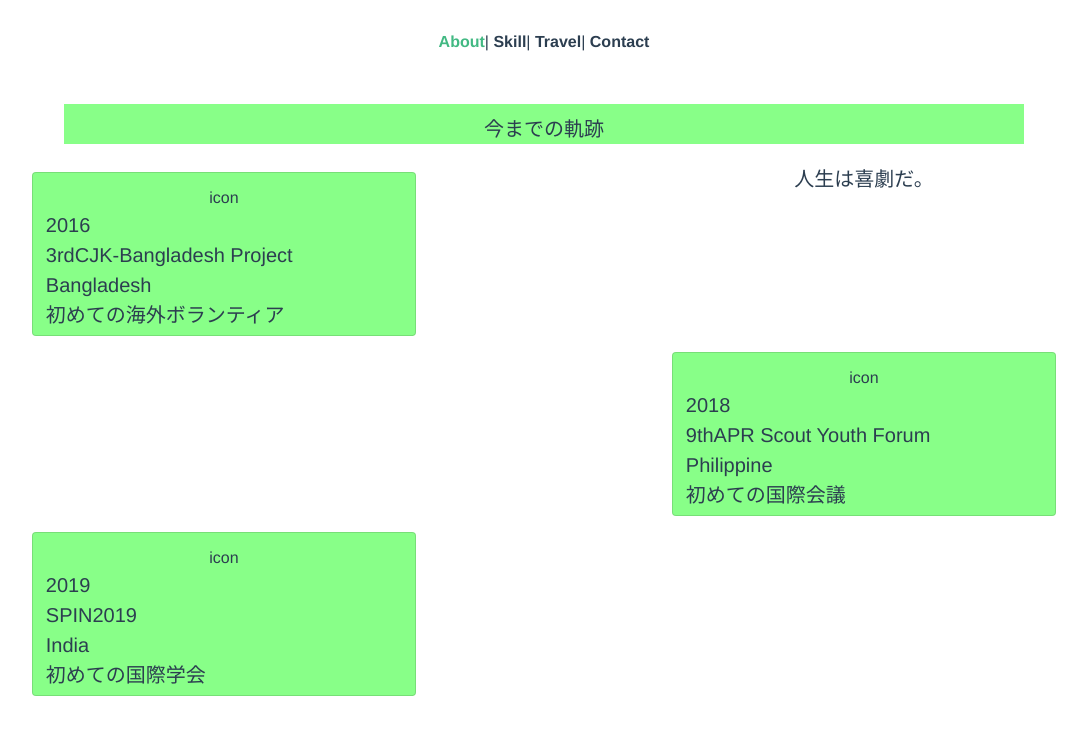
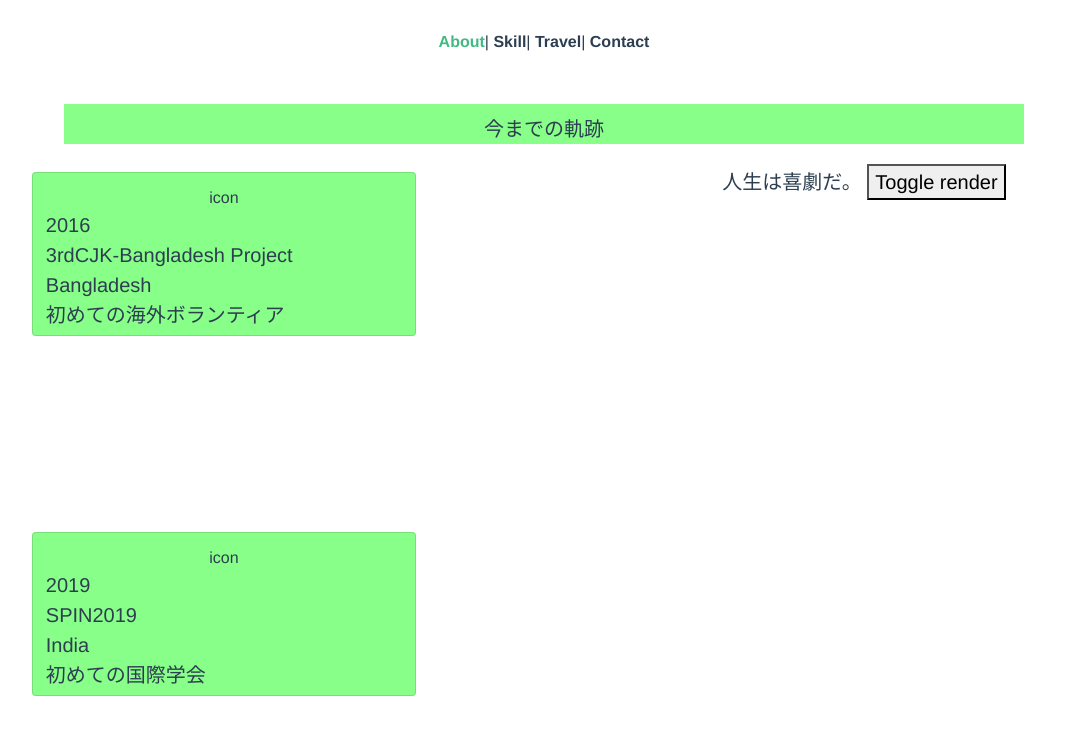
Before and after one commit to Senple/semple_portfolio_by_vue, a Vue app: page / in a window 1280 px wide. Shown: the top 734 px of the page, without its empty margins (96-1183 px from the left). Built offline with nearby package versions, Linux system fonts and the light colour scheme; a web font is replaced by a local one.

Commit message:
toggleでのフワッと表示、非表示

```diff
--- a/src/views/About.vue
+++ b/src/views/About.vue
@@ -12,8 +12,13 @@
           <br />初めての海外ボランティア
         </p>
       </div>
-      <p>人生は喜劇だ。</p>
-      <div id="card2" class="scout card">
+      <p>
+        人生は喜劇だ。
+        <button @click="show = !show">Toggle render</button>
+      </p>
+
+      <transition name="fade">
+        <div id="card2" class="scout card" v-if="show">
           <!-- <p class="card-left">2018</p> -->
           <span class="icon">icon</span>
           <p class="card-left card-text">
@@ -23,7 +28,8 @@
             <br />初めての国際会議
           </p>
         </div>
-
+      </transition>
+      <transition name="fade">
         <div id="card3" class="card">
           <span class="icon">icon</span>
           <p class="card-left card-text">
@@ -33,6 +39,7 @@
             <br />初めての国際学会
           </p>
         </div>
+      </transition>
 
       <div id="card4"></div>
 
@@ -58,6 +65,7 @@ export default {
   data: function() {
     return {
       loading: true,
+      show: false,
       history: [
         {
           // title: "第3回CJKプロジェクト・バングラデシュ派遣",
@@ -171,6 +179,22 @@ p {
 /* .card-text {
   padding-top: 5%;
 } */
+.fade-enter-active,
+.fade-leave-active {
+  transition: all 500ms;
+}
+
+/* .fade-leave-active {
+  transition: opacity 3s;
+} */
+.fade-enter,
+.fade-leave-to {
+  opacity: 0;
+}
+.fade-enter-to, .fade-leave /* .fade-leave-active below version 2.1.8 */ {
+  transform: translateY(10px) 2s;
+  opacity: 2s;
+}
 
 /* スマホ版のCSSを設定 */
 @media only screen and (max-width: 480px) {
```
Lines whose indentation alone changed are shown as unchanged.
